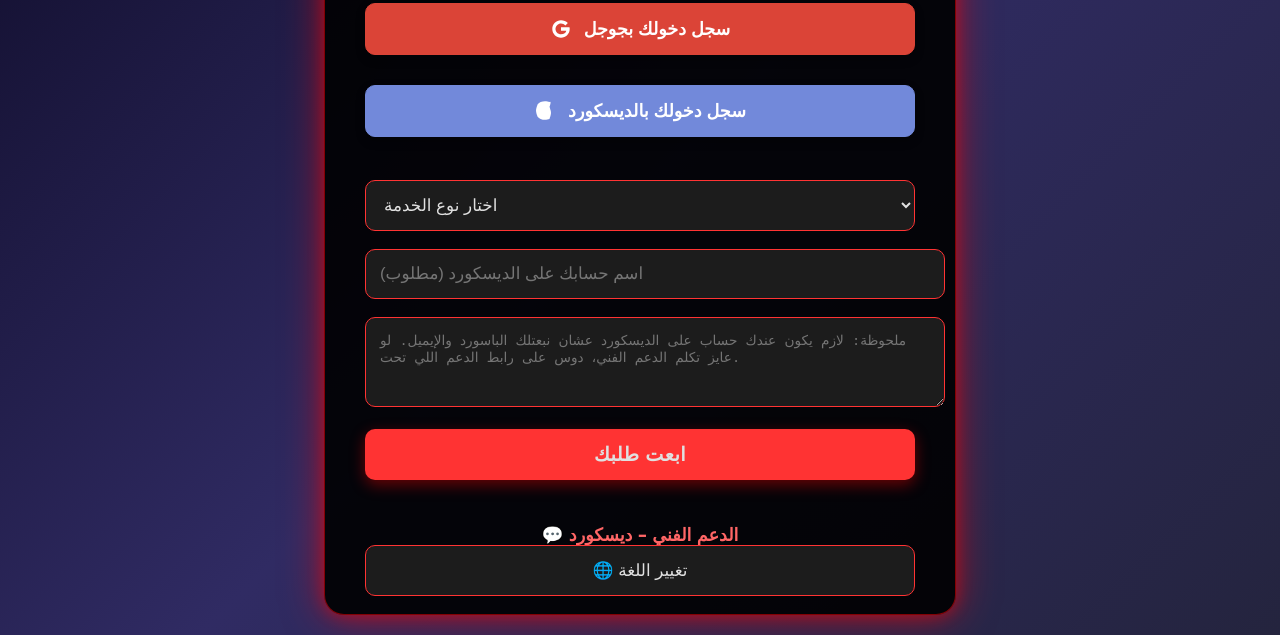
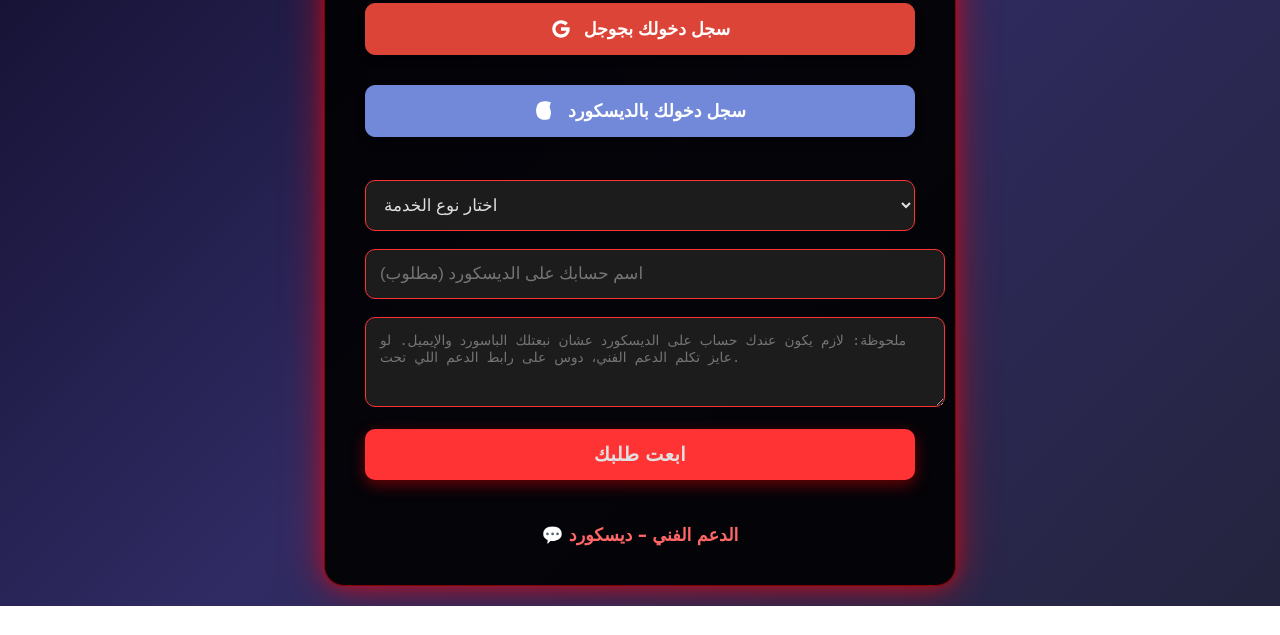
Before and after one commit to Omar9282jwee/Fox.Hosting, a website: page index.html in a window 1280 px wide. Shown: the part 247-882 px from the top of the page. After the commit the page ends 853 px from the top, so only its background shows below. Drawn offline with Linux system fonts and the light colour scheme.

Commit message:
Update index.html

```diff
--- a/index.html
+++ b/index.html
@@ -389,7 +389,6 @@
     <div class="support-link">
       <a href="https://discord.gg/rZzt4j6SZ3" target="_blank">💬 الدعم الفني - ديسكورد</a>
     </div>
-    <button id="lang-toggle">🌐 تغيير اللغة</button>
   </div>
 
   <script>
```
